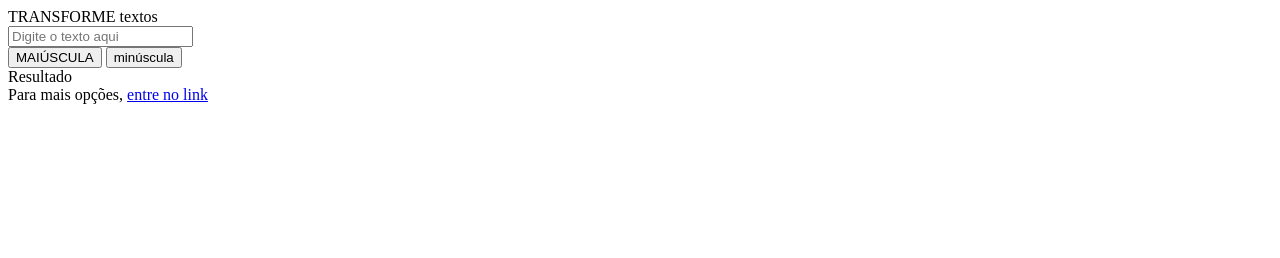
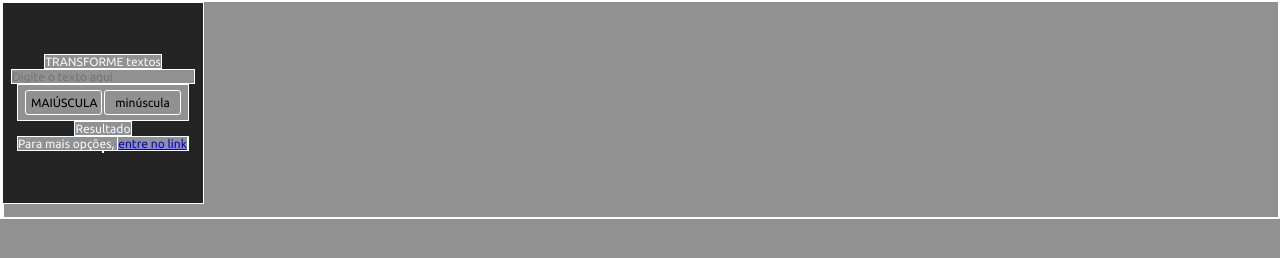
Before and after one commit to Phzin-2112/extTransformeTexto, a browser extension: page index.html in a window 1280 px wide. Drawn offline with Linux system fonts and the light colour scheme.

Commit message:
UPDATE: Configuração base do CSS e Button HTML

```diff
--- a/index.html
+++ b/index.html
@@ -10,7 +10,7 @@
     <title>Transformar Textos</title>
   </head>
   <body>
-    <div class="container pai">
+    <div class="container-pai">
       <header class="cabecalho">TRANSFORME textos</header>
       <input
         type="text"
@@ -23,8 +23,8 @@
       />
 
       <div class="container-button">
-        <button>MAIÚSCULA</button>
-        <button>minúscula</button>
+        <button type="button" class="btn" id="Maiuscula">MAIÚSCULA</button>
+        <button type="button" class="btn" id="minuscula">minúscula </button>
       </div>
 
       <div name="result" id="result" class="result"> Resultado </div>
--- a/style.css
+++ b/style.css
@@ -0,0 +1,47 @@
+* {
+  margin: 0;
+  padding: 0;
+  box-sizing: 0;
+
+  background-color: rgb(146, 145, 145);
+
+  /* Chamando a fonte */
+  font-family: "Ubuntu";
+  font-size: 12px;
+
+  /* Bordas View */
+  border: solid 1px #ffffff;
+  cursor: cell;
+}
+
+.container-pai {
+  width: 200px;
+  height: 200px;
+  color: aliceblue;
+
+  /* Flexbox */
+  display: flex;
+  flex-direction: column;
+  justify-content: center;
+  align-items: center;
+  background-color: rgb(37, 36, 36);
+}
+
+.container-button {
+  width: 160px;
+  padding: 5px;
+
+  display: flex;
+  justify-content: space-evenly;
+}
+
+.btn {
+  cursor: pointer;
+  width: 77px;
+  padding: 5px;
+  border-radius: 3px;
+}
+
+/* Desafio cabeçalho */
+
+/* Desafio rodapé */
```
